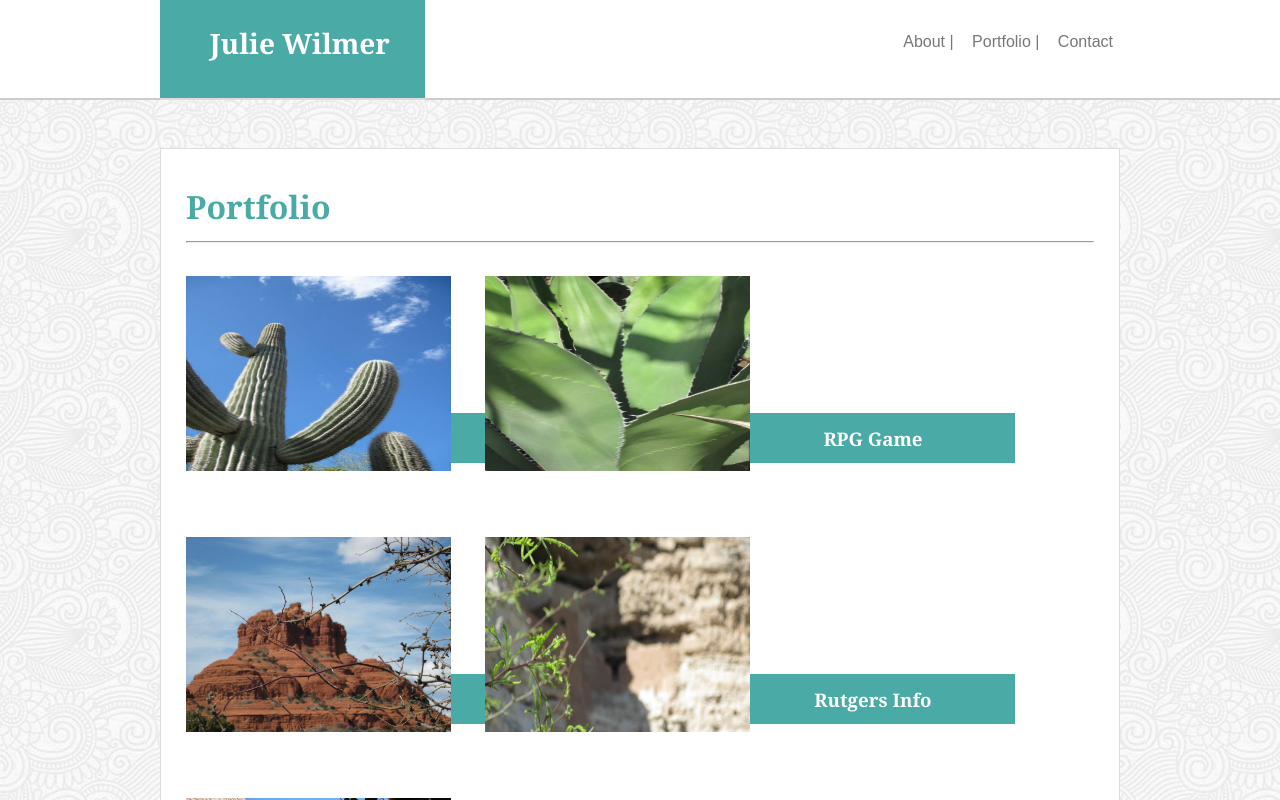
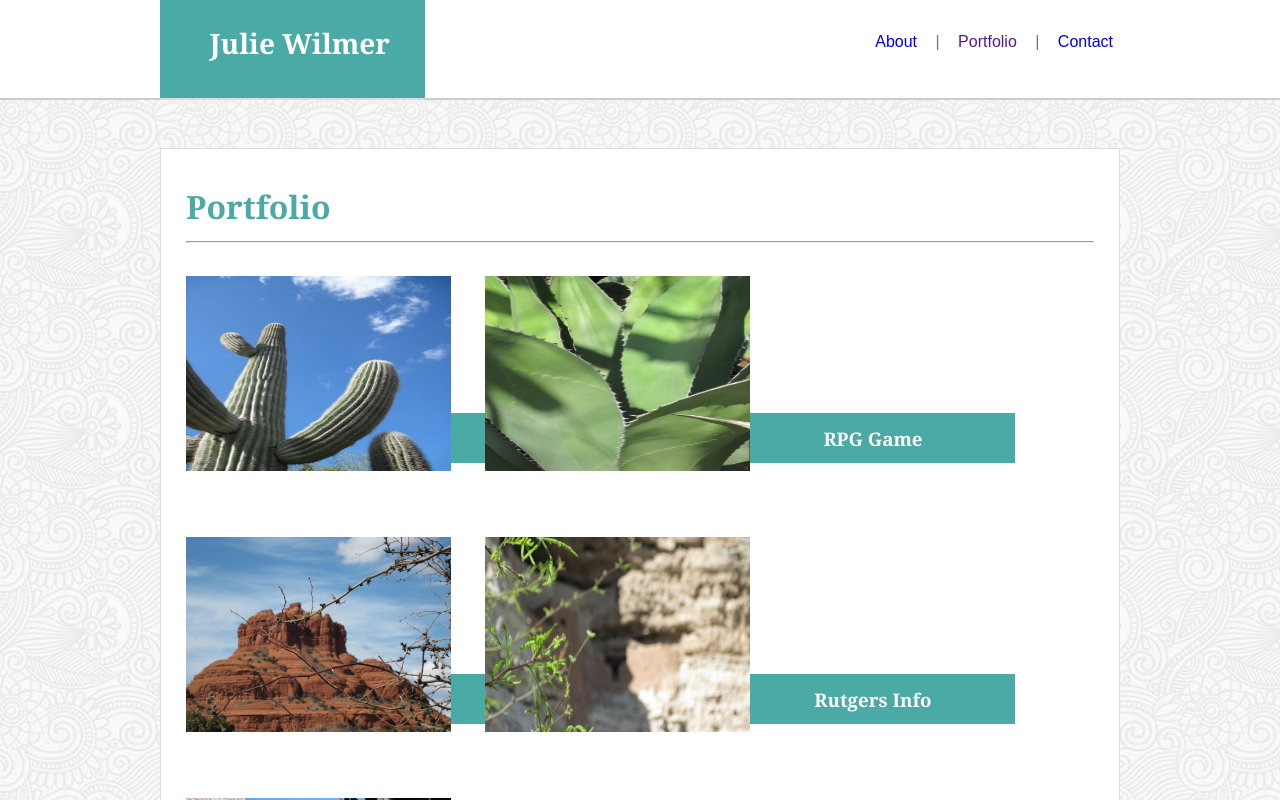
Before and after one commit to JAWilmer/basic-portfolio, a plain HTML site: page portfolio.html in a window 1280 px wide. Shown: the top 800 px of the page. Drawn offline with Linux system fonts and the light colour scheme.

Commit message:
commit with links

```diff
--- a/portfolio.html
+++ b/portfolio.html
@@ -16,9 +16,11 @@
                 <p>Julie Wilmer</p>
             </div>
             <div class="menu">
-                <p>About   |</p>
-                <p>Portfolio   |</p>
-                <p>Contact</p>
+                <a href="index.html"><p>About</p></a>
+                <p>|</p>
+                <a href=""><p>Portfolio</p></a>
+                <p>|</p>
+                <a href="contact.html"><p>Contact</p></a>
             </div>
             </div>
         </header>
```
Also changed, not shown: contact.html (+5 -3 lines), index.html (+3 -3 lines).
